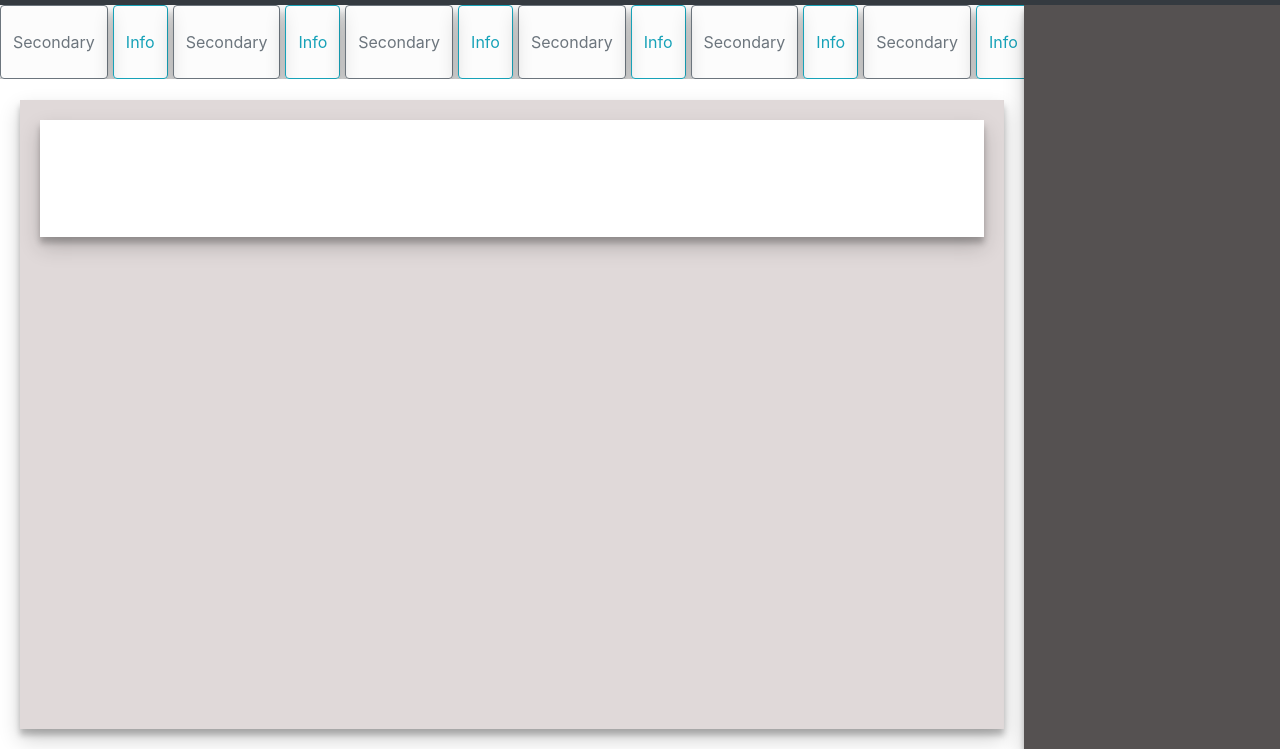
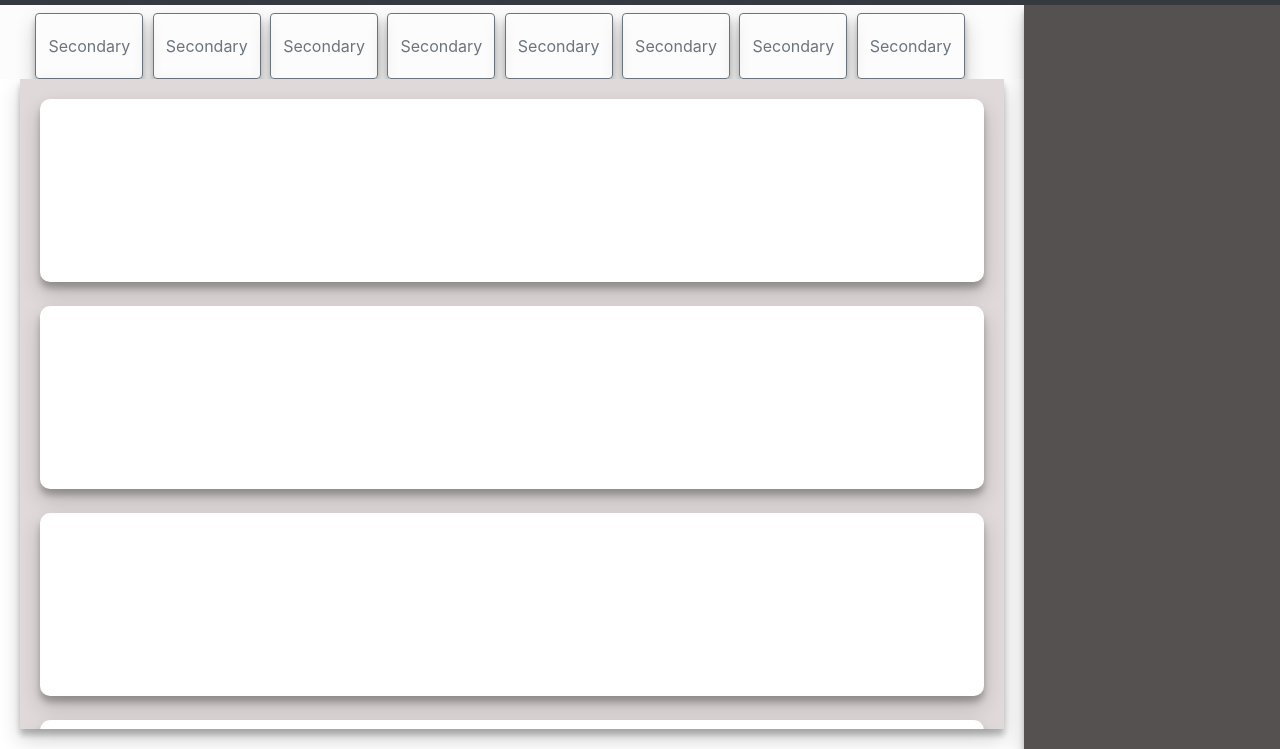
Before and after one commit to Kulpreet-Singh/WeCare, a plain HTML site: page index.html in a window 1280 px wide. Shown: the part 51-800 px from the top of the page. Drawn offline with nearby package versions, Linux system fonts and the light colour scheme.

Commit message:
some more changes

```diff
--- a/index.css
+++ b/index.css
@@ -43,33 +43,53 @@
   flex-direction: row;
   background-color: rgb(252, 252, 252);
   overflow: auto;
+  padding-left: 2%;
+  padding-right: 2%;
 }
 .kcategories::-webkit-scrollbar {
   display: none;
 }
 .kcategories button {
   margin-right: 5px;
+  height: 100%;
   box-shadow: 0 10px 20px rgba(0, 0, 0, 0.19), 0 6px 6px rgba(0, 0, 0, 0.23);
+}
+#kcategories {
+  padding-top: 1vh;
 }
 .knotcategories {
   background-color: #fff;
   height: 90%;
   width: 100%;
   padding: 2%;
+  padding-top: 0%;
   overflow: auto;
+}
+.knotcategories::-webkit-scrollbar {
+  display: none;
 }
 .kmainarea {
   height: 100%;
   width: 100%;
-  display: flex;
-  flex-direction: column;
+  position: relative;
+  /* display: flex; */
+  /* flex-direction: column; */
+  overflow: auto;
+  margin-bottom: 6vh;
   padding: 2%;
   box-shadow: 0 10px 20px rgba(0, 0, 0, 0.19), 0 6px 6px rgba(0, 0, 0, 0.23);
   background-color: rgb(224, 217, 217);
 }
+.kmainarea::-webkit-scrollbar {
+  display: none;
+}
 .kmaincards {
-  height: 20%;
+  height: 30%;
   width: 100%;
+  overflow: auto;
+  position: relative;
+  border-radius: 10px;
+  margin-bottom: 3vh;
   box-shadow: 0 10px 20px rgba(0, 0, 0, 0.19), 0 6px 6px rgba(0, 0, 0, 0.23);
   background-color: #fff;
 }
--- a/index.html
+++ b/index.html
@@ -87,51 +87,59 @@
         <div class="ksidebar"></div>
         <div class="knotsidebar">
           <div class="kcategories">
+            <div class="container-fluid" id="kcategories">
               <button type="button" class="btn btn-outline-secondary">
                 Secondary
               </button>
-            <button type="button" class="btn btn-outline-info">Info</button>
+
               <button type="button" class="btn btn-outline-secondary">
                 Secondary
               </button>
-            <button type="button" class="btn btn-outline-info">Info</button>
+
               <button type="button" class="btn btn-outline-secondary">
                 Secondary
               </button>
-            <button type="button" class="btn btn-outline-info">Info</button>
+
               <button type="button" class="btn btn-outline-secondary">
                 Secondary
               </button>
-            <button type="button" class="btn btn-outline-info">Info</button>
+
               <button type="button" class="btn btn-outline-secondary">
                 Secondary
               </button>
-            <button type="button" class="btn btn-outline-info">Info</button>
+
               <button type="button" class="btn btn-outline-secondary">
                 Secondary
               </button>
-            <button type="button" class="btn btn-outline-info">Info</button>
+
               <button type="button" class="btn btn-outline-secondary">
                 Secondary
               </button>
-            <button type="button" class="btn btn-outline-info">Info</button>
+
               <button type="button" class="btn btn-outline-secondary">
                 Secondary
               </button>
-            <button type="button" class="btn btn-outline-info">Info</button>
+
               <button type="button" class="btn btn-outline-secondary">
                 Secondary
               </button>
-            <button type="button" class="btn btn-outline-info">Info</button>
+
               <button type="button" class="btn btn-outline-secondary">
                 Secondary
               </button>
-            <button type="button" class="btn btn-outline-info">Info</button>
+            </div>
           </div>
           <div class="knotcategories">
             <div class="kmainarea">
               <div class="kmaincards"></div>
+              <div class="kmaincards"></div>
+              <div class="kmaincards"></div>
+              <div class="kmaincards"></div>
+              <!--<div class="kmaincards"></div>
+              <div class="kmaincards"></div>
+              <div class="kmaincards"></div> -->
             </div>
+            <div class="kmainarea"></div>
           </div>
         </div>
       </div>
```
Lines whose indentation alone changed are shown as unchanged.
